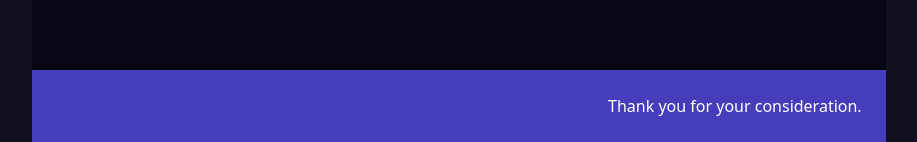
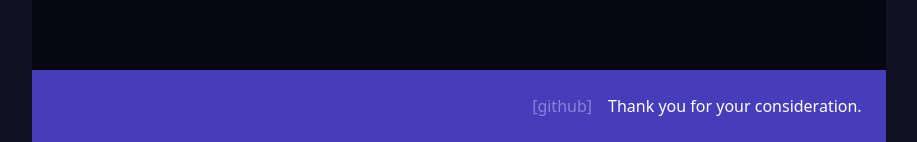
Before and after one commit to GSdaBlessedFist/mixpanel-button-demo, a Next.js app: page / in a window 1280 px wide. Shown: the part 658-800 px from the top of the page, without its empty margins (181-1098 px from the left). Built offline with nearby package versions, Linux system fonts and the light colour scheme.

Commit message:
1)updated resume...2)added github link

```diff
--- a/components/Footer.jsx
+++ b/components/Footer.jsx
@@ -4,7 +4,9 @@ import styles from "../components/footer.module.scss";
 function Footer() {
     return (
         <div className={styles.footer}>
-
+            <div>
+                <a href="https://github.com/GSdaBlessedFist/mixpanel-button-demo" target="blank" className="text-primary-light hover:text-white">[github]</a>
+            </div>
             <div>Thank you for your consideration.</div>
         </div>
     );
--- a/components/footer.module.scss
+++ b/components/footer.module.scss
@@ -2,5 +2,5 @@
 @import "../app/styles/fonts/fonts.scss";
 
 .footer{
-    @apply w-full  flex items-center justify-end relative mx-auto min-w-[480px] lg:w-2/3 bg-primary p-6 text-white text-right;
+    @apply w-full  flex items-center justify-end  gap-4 relative mx-auto min-w-[480px] lg:w-2/3 bg-primary p-6 text-white text-right;
 }
```
Also changed, not shown: 1 other file (tests, documents, lock files or other folders).
